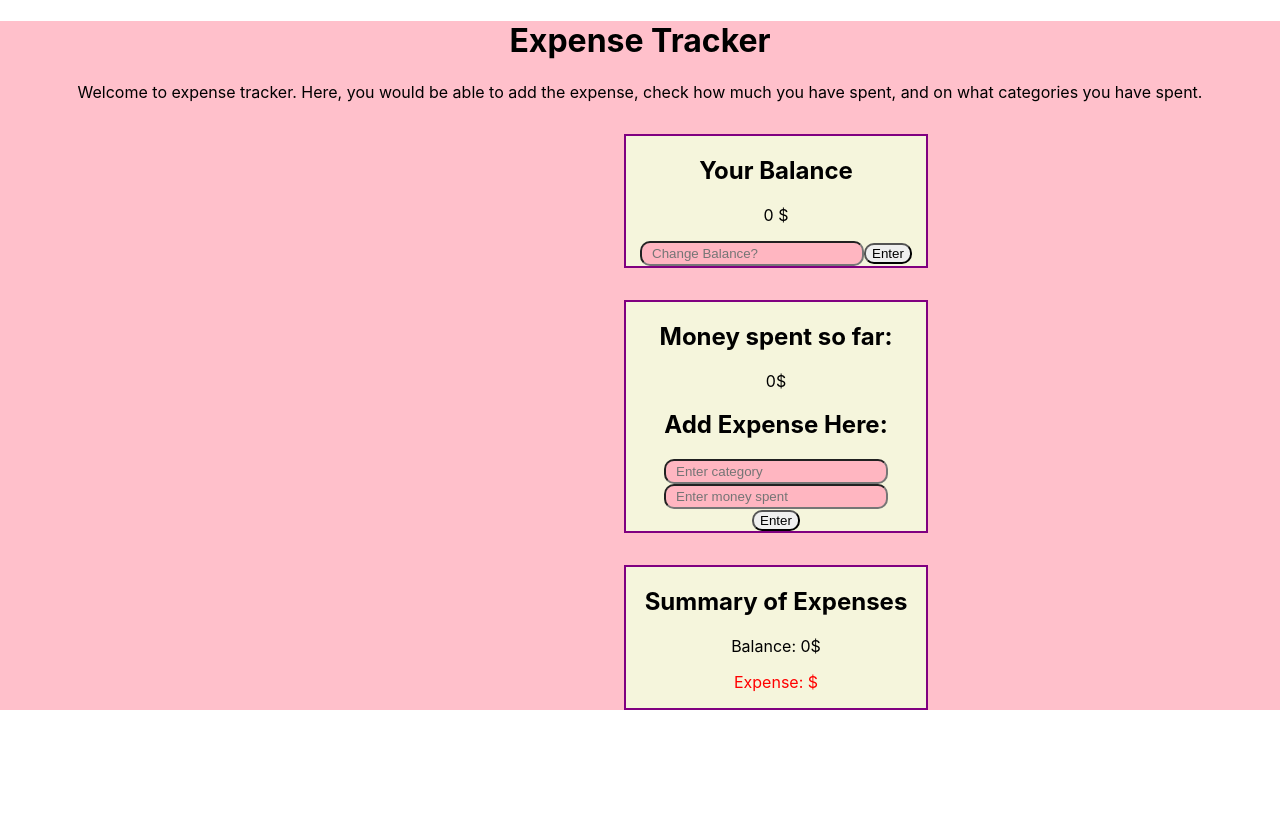
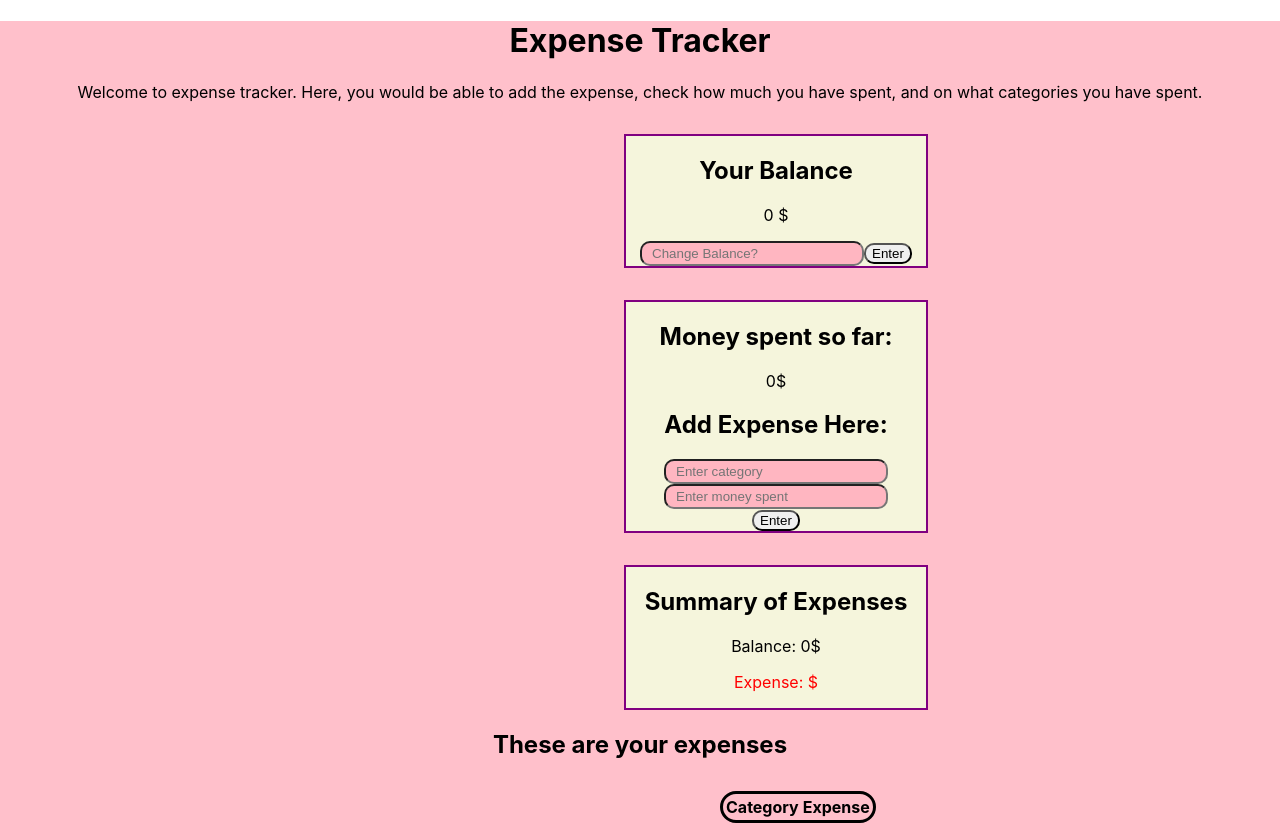
Before and after one commit to shreyaajainn31/expense-tracker, a React (Create React App) app: page / in a window 1280 px wide. Before the commit the page ends 800 px from the top, so only its background shows below. Built offline with nearby package versions, Linux system fonts and the light colour scheme.

Commit message:
now we can see which expenses are there on the page itself

```diff
--- a/src/components/Expenses/ExpenseForm.js
+++ b/src/components/Expenses/ExpenseForm.js
@@ -1,6 +1,6 @@
 import React, {useState} from "react";
 
-
+export let expenditureArray = []
 export default function ExpenseForm(props){
 
     const [category, setCategory] = useState('')
@@ -10,10 +10,12 @@ export default function ExpenseForm(props){
     const [balance, setBalance] = useState('')
     const [updateBalance, setUpdateBalance] = useState(0)
     const [updateExpense, setUpdateExpense] = useState('')
-    const [displayExpenditures, setDisplayExpenditures] = useState({
-        category:'',
-        expense:''
+    const expenditureObject = useState({
+        oCategory:'',
+        oExpense:''
     })
+    const [state,setState] = useState(expenditureArray);
+
 
     var goodMessage = "You are good to go!! ";
 
@@ -54,6 +56,26 @@ export default function ExpenseForm(props){
         setExpense('');
     };
 
+    function Print(){
+      return(
+
+        expenditureArray.map((item) =>
+        <table className="table">
+
+            <tr>
+            <td>
+                {item.oCategory}
+            </td>
+            <td>
+                {item.oExpense}$
+            </td>
+            </tr>
+
+        </table>
+
+    )
+      )
+    }
 
     const addExpense = balance => {
         let inputSum = parseInt(expense)
@@ -71,8 +93,23 @@ export default function ExpenseForm(props){
         if(finalSum <= finalBalance) {
             setMessage("You are good to go!! ")
         }
+
+
+
+        const expenditureObject = {};
+        expenditureObject.oCategory = category;
+        expenditureObject.oExpense = expense;
+        expenditureArray.push(expenditureObject);
     }
+    function DisplayExpenditures(){
+        for(let i = 0; i<expenditureArray.length;i++){
+            <div>
+            <p> {expenditureArray[i].oCategory}</p>
+            <p> {expenditureArray[i].oExpense}</p>
+            </div>
+        }
 
+    }
     return (
 
         <div className="mainpage">
@@ -138,6 +175,18 @@ export default function ExpenseForm(props){
             <p className = {message === goodMessage ? 'limit-not-exceed' : 'limit-exceed'}> {message} </p>
 
             </div>
+
+            <div>
+            <h2> These are your expenses </h2>
+            <table class = "table">
+                <tr>
+                    <th>Category</th>
+                    <th>Expense</th>
+                </tr>
+            </table>
+            <Print />
+            </div>
+
         </div>
     )
 }
--- a/src/components/MainPage.css
+++ b/src/components/MainPage.css
@@ -33,3 +33,11 @@
     border-radius: 10px;
 
 }
+
+.table{
+    border:  solid black;
+    margin-left: 45rem;
+    margin-top: 2rem;
+    border-radius: 2rem;
+
+}
```
